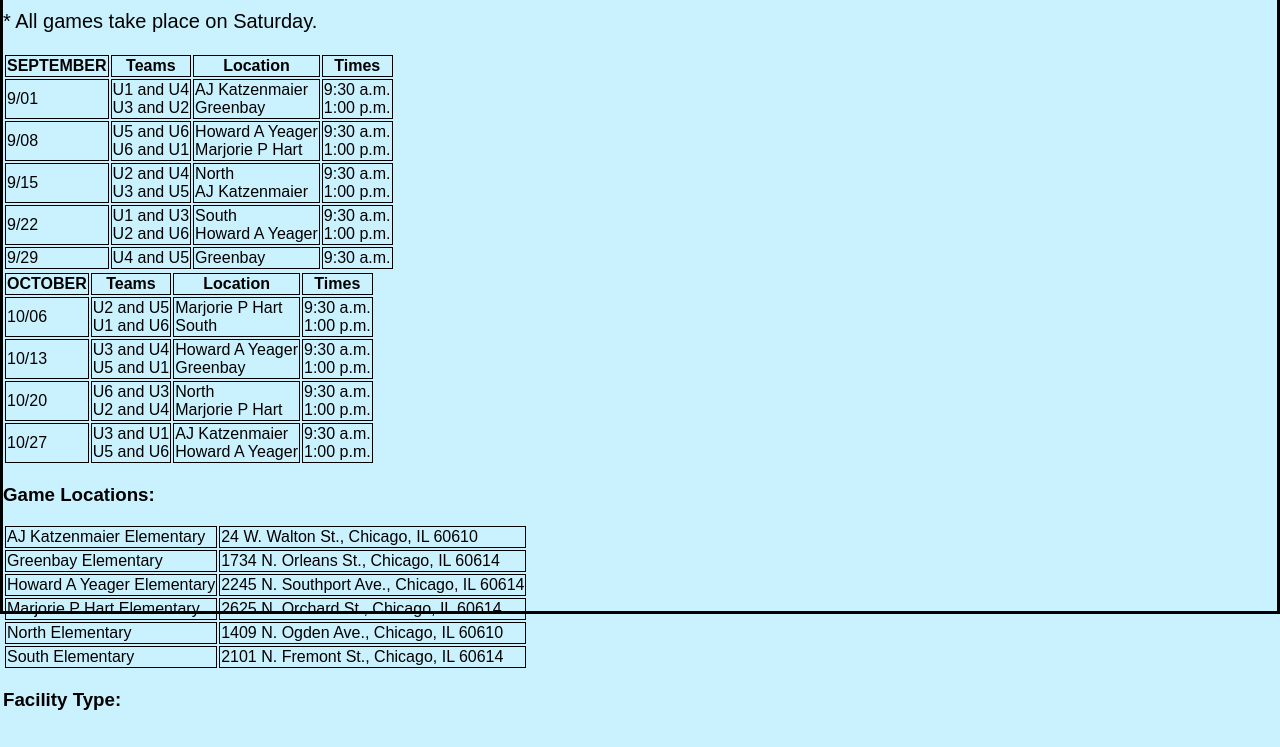
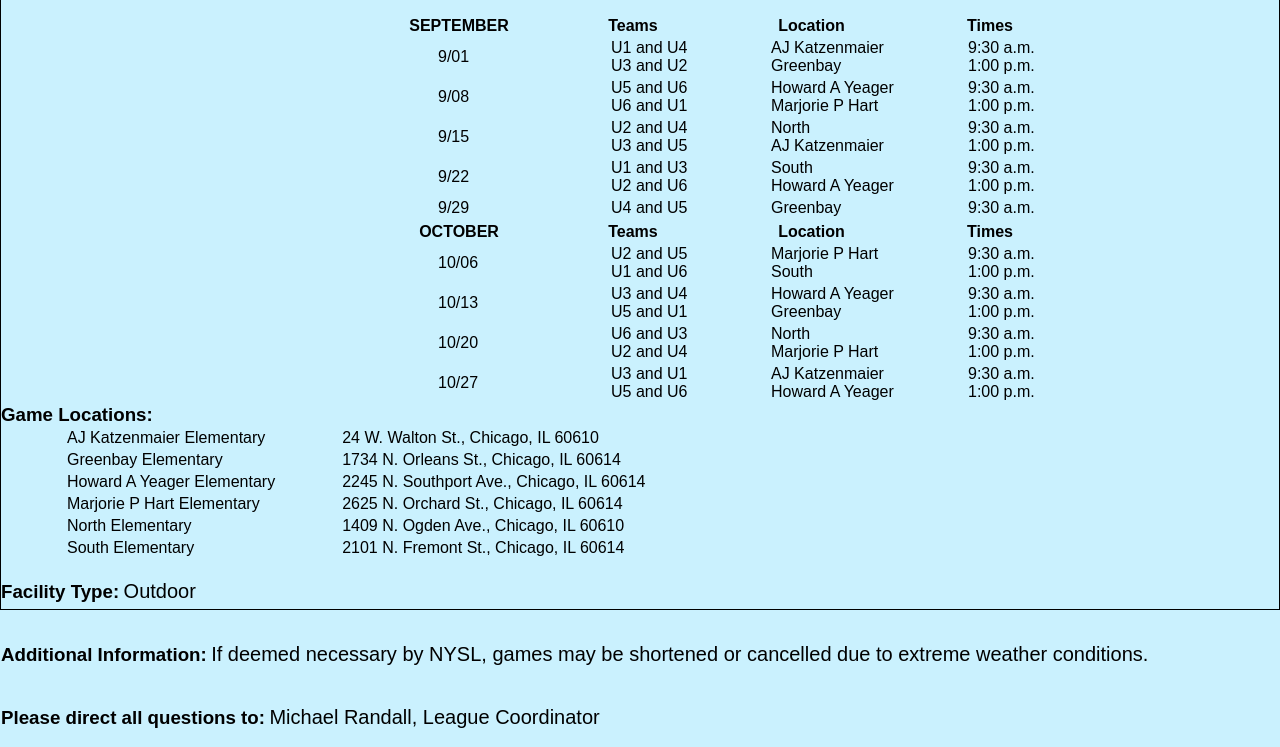
Before and after one commit to GastonSanchez/gastonsanchez.github.io, a plain HTML site: page CAP FULL STACK/CAP Full/Task 3/root folder/game_info.html in a window 1280 px wide. Shown: the part 392-1139 px from the top of the page. Drawn offline with Linux system fonts and the light colour scheme.

Commit message:
subidos dos html y trabajo de CSS

```diff
--- a/CAP FULL STACK/CAP Full/Task 3/root folder/game_info.html
+++ b/CAP FULL STACK/CAP Full/Task 3/root folder/game_info.html
@@ -35,7 +35,8 @@
     <p>* All games take place on Saturday.</p>
   </div>
 
-  <table>
+  <!--tabla de los partidos de septiembre-->
+  <table class="partidos">
     <tr>
       <th>SEPTEMBER</th>
       <th>Teams</th>
@@ -43,42 +44,42 @@
       <th>Times</th>
     </tr>
     <tr>
-      <td>9/01</td>
+      <td class="fecha">9/01</td>
       <td>U1 and U4<br>U3 and U2
       </td>
-      <td>AJ Katzenmaier<br>Greenbay
+      <td class="lugar">AJ Katzenmaier<br>Greenbay
       </td>
       <td>9:30 a.m.<br>1:00 p.m.
       </td>
     </tr>
     <tr>
-      <td>9/08 </td>
+      <td class="fecha">9/08 </td>
       <td>U5 and U6 <br>U6 and U1</td>
-      <td>Howard A Yeager<br>Marjorie P Hart</td>
+      <td class="lugar">Howard A Yeager<br>Marjorie P Hart</td>
       <td>9:30 a.m.<br>1:00 p.m.</td>
     </tr>
     <tr>
-      <td>9/15</td>
+      <td class="fecha">9/15</td>
       <td>U2 and U4<br>U3 and U5</td>
-      <td>North<br>AJ Katzenmaier</td>
+      <td class="lugar">North<br>AJ Katzenmaier</td>
       <td>9:30 a.m.<br>1:00 p.m.</td>
     </tr>
     <tr>
-      <td>9/22</td>
+      <td class="fecha">9/22</td>
       <td>U1 and U3<br>U2 and U6 </td>
-      <td>South<br>Howard A Yeager </td>
+      <td class="lugar">South<br>Howard A Yeager </td>
       <td>9:30 a.m.<br>1:00 p.m.</td>
     </tr>
     <tr>
-      <td>9/29 </td>
+      <td class="fecha">9/29 </td>
       <td>U4 and U5</td>
-      <td>Greenbay</td>
+      <td class="lugar">Greenbay</td>
       <td>9:30 a.m.</td>
     </tr>
-
   </table>
 
-  <table>
+  <!--tabla de los partidos de octubre-->
+  <table class="partidos">
     <tr>
       <th>OCTOBER</th>
       <th>Teams</th>
@@ -86,34 +87,37 @@
       <th>Times</th>
     </tr>
     <tr>
-      <td>10/06</td>
+      <td class="fecha">10/06</td>
       <td>U2 and U5 <br>U1 and U6</td>
-      <td>Marjorie P Hart<br>South</td>
+      <td class="lugar">Marjorie P Hart<br>South</td>
       <td>9:30 a.m.<br>1:00 p.m.</td>
     </tr>
     <tr>
-      <td>10/13</td>
+      <td class="fecha">10/13</td>
       <td>U3 and U4<br>U5 and U1</td>
-      <td>Howard A Yeager<br>Greenbay </td>
+      <td class="lugar">Howard A Yeager<br>Greenbay </td>
       <td>9:30 a.m.<br>1:00 p.m.</td>
     </tr>
     <tr>
-      <td>10/20</td>
+      <td class="fecha">10/20</td>
       <td>U6 and U3<br>U2 and U4</td>
-      <td>North<br>Marjorie P Hart</td>
+      <td class="lugar">North<br>Marjorie P Hart</td>
       <td>9:30 a.m.<br>1:00 p.m.</td>
     </tr>
     <tr>
-      <td>10/27 </td>
+      <td class="fecha">10/27 </td>
       <td>U3 and U1<br>U5 and U6 </td>
-      <td>AJ Katzenmaier<br>Howard A Yeager</td>
+      <td class="lugar">AJ Katzenmaier<br>Howard A Yeager</td>
       <td>9:30 a.m.<br>1:00 p.m.</td>
     </tr>
   </table>
+
   <div>
     <h3>Game Locations:</h3>
   </div>
-  <table>
+
+  <!--tabla de las ubicaciones de los partidos-->
+  <table class="ubicaciones">
     <tr>
       <td>AJ Katzenmaier Elementary</td>
       <td>24 W. Walton St., Chicago, IL 60610</td>
@@ -140,22 +144,27 @@
       <td>2101 N. Fremont St., Chicago, IL 60614</td>
     </tr>
   </table>
+
   <div>
     <h3>Facility Type:</h3>
     <p>Outdoor</p>
   </div>
+
   <div>
     <h3>Additional Information:</h3>
     <p>If deemed necessary by NYSL, games may be shortened or cancelled due to extreme weather conditions. </p>
   </div>
+
   <div>
     <h3>Please direct all questions to:</h3>
     <p> Michael Randall, League Coordinator</p>
   </div>
+
   <div>
     <h3>Phone: </h3>
     <p>(630) 690-8132</p>
   </div>
+
   <div>
     <h3>Email: </h3>
     <p><a href="mailto:michael.randall@chisoccer.org">michael.randall@chisoccer.org</a></p>
--- a/CAP FULL STACK/CAP Full/Task 3/root folder/styles/nysl_3.css
+++ b/CAP FULL STACK/CAP Full/Task 3/root folder/styles/nysl_3.css
@@ -2,7 +2,7 @@
 body{
   margin: 0px;
   font-family: 'Montserrat', sans-serif;
-  border: 3px solid #000;
+  border: 1px solid #000;
   height:1000px;
   background: #CAF1FE;
 }
@@ -47,7 +47,7 @@ header img{
 #titulo h1 {
   display: block;
   position: relative;
-  width: 280px;
+  width: 480px;
   padding-left: 15px;
   padding-right:15px;
   margin-left: 530px;
@@ -62,7 +62,7 @@ div nav {
   background: #043949;
   width: 100%;
   top: 200px;
-  border: 1px solid #000;
+  border: 0px solid #000;
   height: 35px;
   padding: px;
   z-index: 300;
@@ -75,8 +75,8 @@ nav a{
   display: inline-block;
   position: relative;
   margin-left: 65px;
-  padding-left: 190px;
-  padding-right: 3px;
+  padding-left: 30px;
+  padding-right: 0px;
 }
 /*contenedor de la informacion principal de cada pagina*/
 section {
@@ -142,6 +142,25 @@ address p{
   display: block;
   padding: 40px;
 }
-tables, th, td {
-  border: 1px solid black;
+
+table.partidos {
+  border: 0px solid black;
+  margin-left: 370px;
 }
+
+th{
+  width: 170px;
+}
+td{
+  padding-left: 64px
+}
+td.fecha{
+  padding-left: 65px;
+}
+td.lugar{
+  width: 130px;
+  padding-left: 50px
+}
+h3{
+  display: inline
+}
```
Also changed, not shown: CAP FULL STACK/CAP Full/Task 3/root folder/about.html (+1 -1 lines), CAP FULL STACK/CAP Full/Task 3/root folder/contact.html (+1 -1 lines), CAP FULL STACK/CAP Full/Task 3/root folder/index.html (+1 -1 lines), CAP FULL STACK/CAP Full/Task 3/root folder/rules.html (+1 -1 lines).
